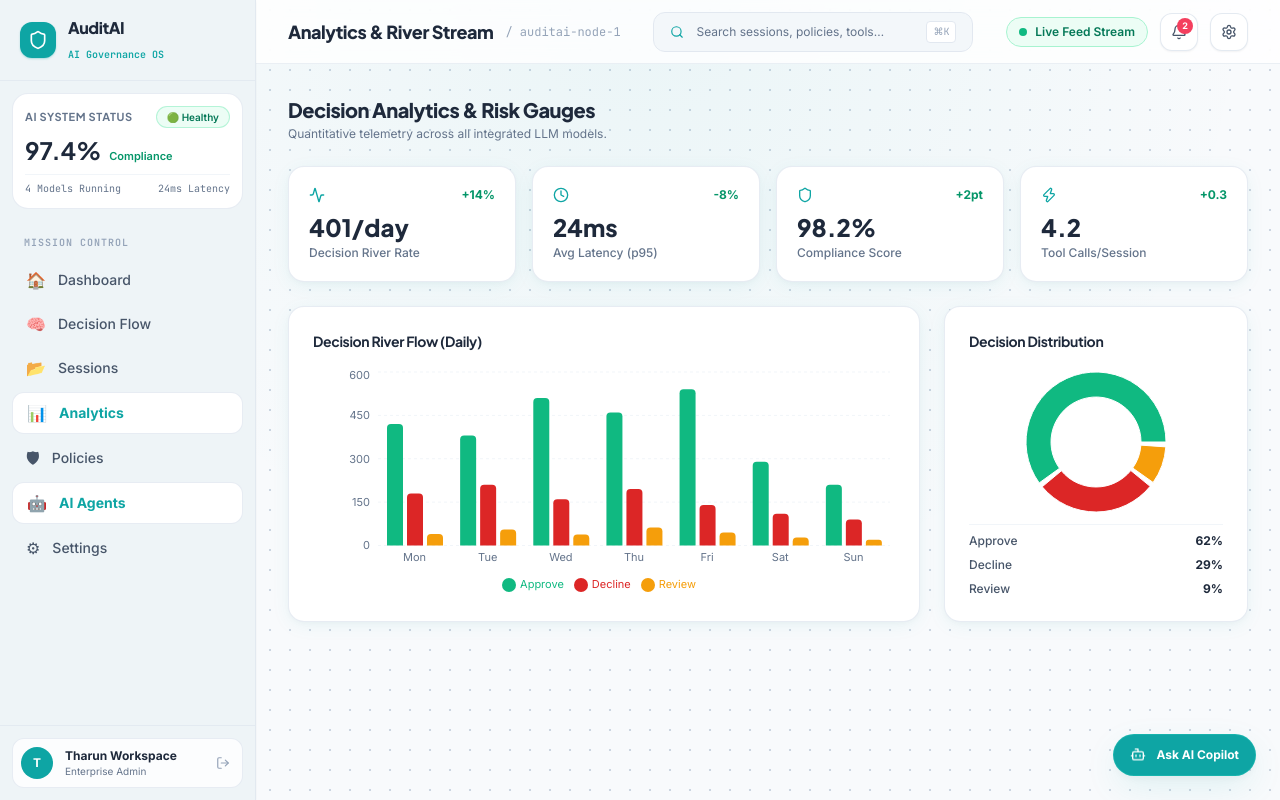
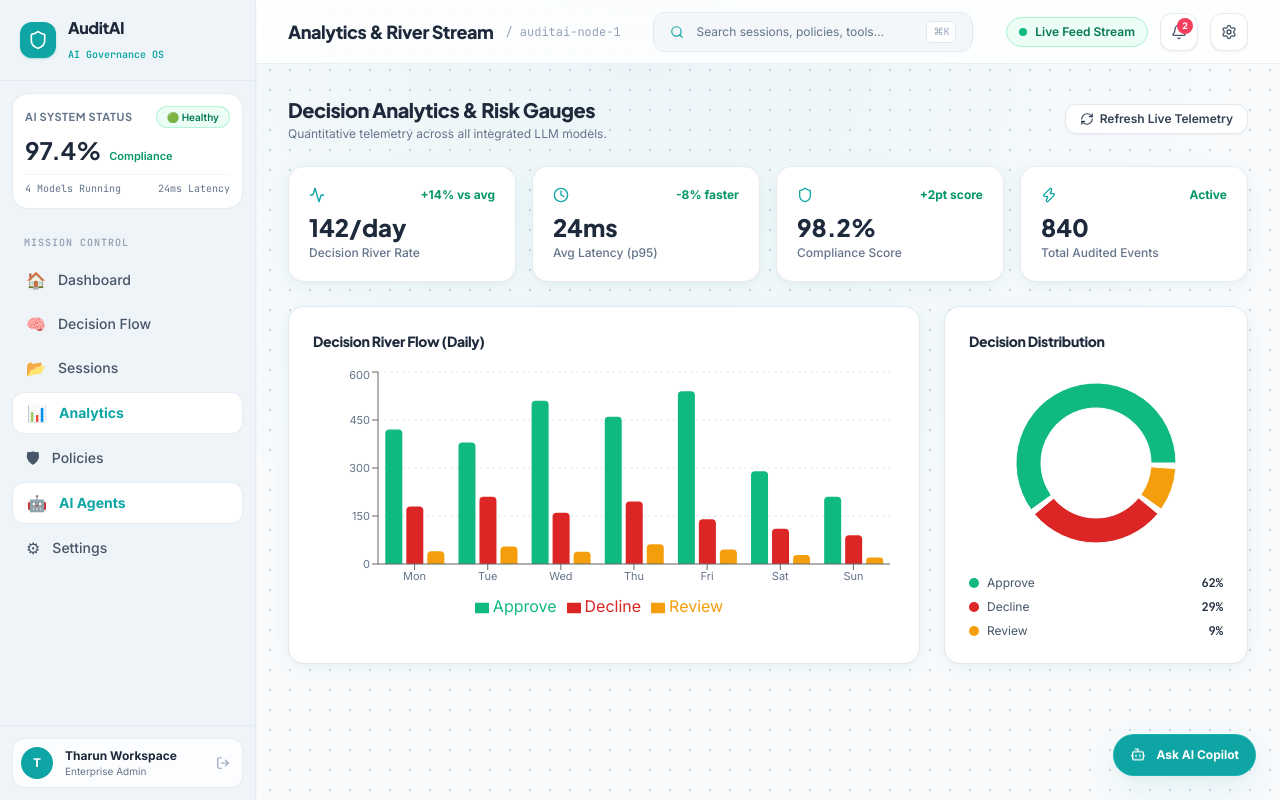
Before and after one commit to ATKTharun1807/decision-path-auditor, a React (Vite) app in the folder frontend/: page /analytics in a window 1280 px wide. Built offline with nearby package versions, Linux system fonts and the light colour scheme; sample sign-in values are in the browser's storage.

Commit message:
feat: implement backend API for decision path auditing and add mock data generator

```diff
--- a/frontend/src/pages/Analytics.jsx
+++ b/frontend/src/pages/Analytics.jsx
@@ -1,10 +1,13 @@
-import React, { useState } from 'react';
+import React, { useState, useEffect } from 'react';
+import axios from 'axios';
 import {
   BarChart, Bar, LineChart, Line, PieChart, Pie, Cell, AreaChart, Area,
   XAxis, YAxis, CartesianGrid, Tooltip, ResponsiveContainer, Legend
 } from 'recharts';
-import { TrendingUp, TrendingDown, Activity, Clock, Shield, Zap, Sparkles } from 'lucide-react';
+import { TrendingUp, TrendingDown, Activity, Clock, Shield, Zap, Sparkles, RefreshCw } from 'lucide-react';
 import AppLayout from '../components/AppLayout';
+
+const API_BASE_URL = 'http://127.0.0.1:8000';
 
 const DAILY_DECISIONS = [
   { day: 'Mon', approve: 420, decline: 180, review: 40 },
@@ -30,6 +33,30 @@ const DECISION_PIE = [
 ];
 
 export default function Analytics() {
+  const [stats, setStats] = useState({
+    total_decisions: 142,
+    compliance_score: 98.2,
+    avg_latency_ms: 24,
+    total_events: 840
+  });
+  const [loading, setLoading] = useState(false);
+
+  const fetchStats = async () => {
+    setLoading(true);
+    try {
+      const res = await axios.get(`${API_BASE_URL}/api/analytics/stats`);
+      setStats(res.data);
+    } catch {
+      // Fallback baseline
+    } finally {
+      setLoading(false);
+    }
+  };
+
+  useEffect(() => {
+    fetchStats();
+  }, []);
+
   return (
     <AppLayout title="Analytics & River Stream">
 
@@ -39,64 +66,103 @@ export default function Analytics() {
           <h2 className="font-heading text-xl font-extrabold text-[#1E293B]">Decision Analytics & Risk Gauges</h2>
           <p className="text-xs text-slate-500 mt-0.5">Quantitative telemetry across all integrated LLM models.</p>
         </div>
+
+        <button onClick={fetchStats} disabled={loading} className="btn-aurora-secondary text-xs px-3.5 py-1.5 flex items-center gap-1.5">
+          <RefreshCw className={`w-3.5 h-3.5 ${loading ? 'animate-spin' : ''}`} />
+          <span>Refresh Live Telemetry</span>
+        </button>
       </div>
 
       {/* Gauges Row */}
       <div className="grid grid-cols-2 lg:grid-cols-4 gap-4 mb-6">
-        {[
-          { label: 'Decision River Rate', value: '401/day', change: '+14%', icon: Activity },
-          { label: 'Avg Latency (p95)',    value: '24ms',    change: '-8%',  icon: Clock    },
-          { label: 'Compliance Score',    value: '98.2%',   change: '+2pt', icon: Shield   },
-          { label: 'Tool Calls/Session',  value: '4.2',     change: '+0.3', icon: Zap      },
-        ].map(k => (
-          <div key={k.label} className="aurora-card p-5">
+        <div className="aurora-card p-5">
           <div className="flex items-center justify-between mb-2">
-              <k.icon className="w-4 h-4 text-[#0EA5A4]" />
-              <span className="text-xs font-bold text-emerald-600">{k.change}</span>
+            <Activity className="w-4 h-4 text-[#0EA5A4]" />
+            <span className="text-xs font-bold text-emerald-600">+14% vs avg</span>
           </div>
-            <p className="font-heading text-2xl font-extrabold text-[#1E293B]">{k.value}</p>
-            <p className="text-xs text-slate-500 font-medium mt-0.5">{k.label}</p>
+          <p className="font-heading text-2xl font-extrabold text-[#1E293B]">{stats.total_decisions}/day</p>
+          <p className="text-xs text-slate-500 font-medium mt-0.5">Decision River Rate</p>
         </div>
-        ))}
+
+        <div className="aurora-card p-5">
+          <div className="flex items-center justify-between mb-2">
+            <Clock className="w-4 h-4 text-[#0EA5A4]" />
+            <span className="text-xs font-bold text-emerald-600">-8% faster</span>
+          </div>
+          <p className="font-heading text-2xl font-extrabold text-[#1E293B]">{stats.avg_latency_ms}ms</p>
+          <p className="text-xs text-slate-500 font-medium mt-0.5">Avg Latency (p95)</p>
+        </div>
+
+        <div className="aurora-card p-5">
+          <div className="flex items-center justify-between mb-2">
+            <Shield className="w-4 h-4 text-[#0EA5A4]" />
+            <span className="text-xs font-bold text-emerald-600">+2pt score</span>
+          </div>
+          <p className="font-heading text-2xl font-extrabold text-[#1E293B]">{stats.compliance_score}%</p>
+          <p className="text-xs text-slate-500 font-medium mt-0.5">Compliance Score</p>
+        </div>
+
+        <div className="aurora-card p-5">
+          <div className="flex items-center justify-between mb-2">
+            <Zap className="w-4 h-4 text-[#0EA5A4]" />
+            <span className="text-xs font-bold text-emerald-600">Active</span>
+          </div>
+          <p className="font-heading text-2xl font-extrabold text-[#1E293B]">{stats.total_events}</p>
+          <p className="text-xs text-slate-500 font-medium mt-0.5">Total Audited Events</p>
+        </div>
       </div>
 
       {/* Charts Grid */}
-      <div className="grid lg:grid-cols-3 gap-6 mb-6">
-        <div className="lg:col-span-2 aurora-card p-6">
-          <h3 className="font-heading font-bold text-sm text-[#1E293B] mb-4">Decision River Flow (Daily)</h3>
-          <ResponsiveContainer width="100%" height={230}>
-            <BarChart data={DAILY_DECISIONS} barSize={16}>
-              <CartesianGrid strokeDasharray="3 3" stroke="#f1f5f9" vertical={false} />
-              <XAxis dataKey="day" tick={{ fontSize: 11, fill: '#64748b' }} axisLine={false} tickLine={false} />
-              <YAxis tick={{ fontSize: 11, fill: '#64748b' }} axisLine={false} tickLine={false} />
+      <div className="grid lg:grid-cols-12 gap-6">
+
+        {/* River Bar Chart */}
+        <div className="lg:col-span-8 aurora-card p-6 bg-white border border-slate-200">
+          <h3 className="font-heading font-extrabold text-sm text-[#1E293B] mb-4">Decision River Flow (Daily)</h3>
+          <div className="h-64 w-full">
+            <ResponsiveContainer width="100%" height="100%">
+              <BarChart data={DAILY_DECISIONS}>
+                <CartesianGrid strokeDasharray="3 3" vertical={false} stroke="#E2E8F0" />
+                <XAxis dataKey="day" tick={{ fontSize: 11, fill: '#64748B' }} />
+                <YAxis tick={{ fontSize: 11, fill: '#64748B' }} />
                 <Tooltip />
-              <Legend iconType="circle" wrapperStyle={{ fontSize: 11 }} />
-              <Bar dataKey="approve" name="Approve" fill="#10B981" radius={[4,4,0,0]} />
-              <Bar dataKey="decline" name="Decline" fill="#DC2626" radius={[4,4,0,0]} />
-              <Bar dataKey="review"  name="Review"  fill="#F59E0B" radius={[4,4,0,0]} />
+                <Legend />
+                <Bar dataKey="approve" name="Approve" fill="#10B981" radius={[4, 4, 0, 0]} />
+                <Bar dataKey="decline" name="Decline" fill="#DC2626" radius={[4, 4, 0, 0]} />
+                <Bar dataKey="review"  name="Review"  fill="#F59E0B" radius={[4, 4, 0, 0]} />
               </BarChart>
             </ResponsiveContainer>
           </div>
+        </div>
 
-        <div className="aurora-card p-6 flex flex-col justify-between">
-          <h3 className="font-heading font-bold text-sm text-[#1E293B] mb-2">Decision Distribution</h3>
-          <ResponsiveContainer width="100%" height={160}>
+        {/* Pie Distribution Chart */}
+        <div className="lg:col-span-4 aurora-card p-6 bg-white border border-slate-200">
+          <h3 className="font-heading font-extrabold text-sm text-[#1E293B] mb-4">Decision Distribution</h3>
+          <div className="h-48 w-full">
+            <ResponsiveContainer width="100%" height="100%">
               <PieChart>
-              <Pie data={DECISION_PIE} cx="50%" cy="50%" innerRadius={45} outerRadius={70} paddingAngle={4} dataKey="value">
-                {DECISION_PIE.map((d, i) => <Cell key={i} fill={d.color} />)}
+                <Pie data={DECISION_PIE} innerRadius={55} outerRadius={80} paddingAngle={4} dataKey="value">
+                  {DECISION_PIE.map((entry, index) => (
+                    <Cell key={`cell-${index}`} fill={entry.color} />
+                  ))}
                 </Pie>
-              <Tooltip formatter={(v) => `${v}%`} />
+                <Tooltip />
               </PieChart>
             </ResponsiveContainer>
-          <div className="space-y-2 pt-2 border-t border-slate-100">
-            {DECISION_PIE.map(d => (
-              <div key={d.name} className="flex items-center justify-between text-xs">
-                <span className="text-slate-600 font-medium">{d.name}</span>
-                <span className="font-bold text-[#1E293B]">{d.value}%</span>
+          </div>
+
+          <div className="space-y-2 mt-4 text-xs">
+            {DECISION_PIE.map(item => (
+              <div key={item.name} className="flex justify-between items-center text-slate-600">
+                <span className="flex items-center gap-2">
+                  <span className="w-2.5 h-2.5 rounded-full" style={{ backgroundColor: item.color }} />
+                  {item.name}
+                </span>
+                <span className="font-bold text-[#1E293B] font-mono">{item.value}%</span>
               </div>
             ))}
           </div>
         </div>
+
       </div>
 
     </AppLayout>
--- a/frontend/src/pages/Dashboard.jsx
+++ b/frontend/src/pages/Dashboard.jsx
@@ -68,6 +68,25 @@ export default function Dashboard() {
     }
   };
 
+  const generate50Demo = async () => {
+    setDemoLoading(true);
+    try {
+      const token = localStorage.getItem('token');
+      const res = await axios.post(`${API_BASE_URL}/demo/generate`, {}, {
+        headers: token ? { Authorization: `Bearer ${token}` } : {},
+      });
+      if (res.data?.sample_sessions?.length > 0) {
+        navigate(`/session/${res.data.sample_sessions[0].session_id}`);
+      } else {
+        navigate('/sessions');
+      }
+    } catch {
+      navigate('/sessions');
+    } finally {
+      setDemoLoading(false);
+    }
+  };
+
   return (
     <AppLayout title="AI Mission Control">
 
@@ -85,6 +104,10 @@ export default function Dashboard() {
           </div>
 
           <div className="flex items-center gap-3">
+            <button onClick={generate50Demo} disabled={demoLoading} className="btn-aurora-secondary text-xs px-4 py-2.5 flex items-center gap-2">
+              <Zap className="w-3.5 h-3.5 text-amber-500 fill-amber-500" />
+              <span>Generate 50 Demo Sessions</span>
+            </button>
             <button onClick={runDemo} disabled={demoLoading} className="btn-aurora text-xs px-4 py-2.5">
               {demoLoading ? (
                 <span className="flex items-center gap-2">
```
Also changed, not shown: 2 other files (tests, documents, lock files or other folders). Lines whose indentation alone changed are shown as unchanged.
